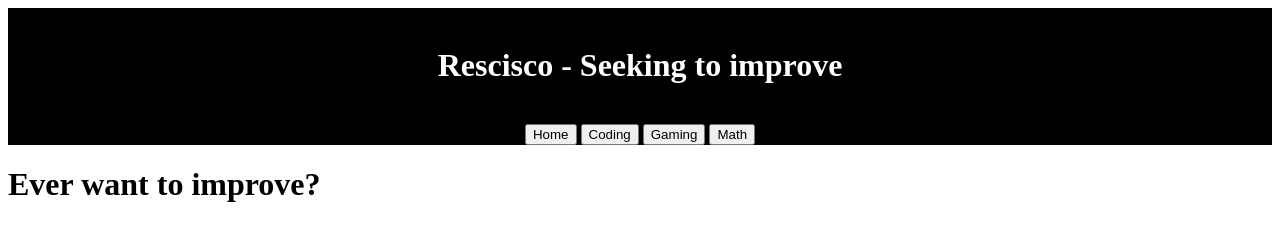
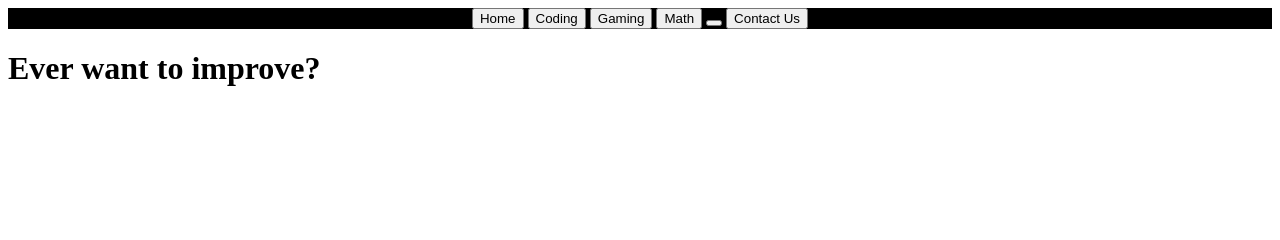
Before and after one commit to Moopheus/Moopheus.github.io, a plain HTML site: page index.html in a window 1280 px wide. Drawn offline with Linux system fonts and the light colour scheme.

Commit message:
Update index.html

```diff
--- a/index.html
+++ b/index.html
@@ -6,13 +6,12 @@
 <body>
   <header>
     <div class="title">
-      <br>
-      <h1 class="titletext">Rescisco - Seeking to improve</h1>
-      <br>
       <button class="menu" id="home">Home</button>
       <button class="menu" id="coding">Coding</button>
       <button class="menu" id="gaming">Gaming</button>
-      <button class="menu" id="Math">Math</button>
+      <button class="menu" id="math">Math</button>
+      <button class="menu" id="More"></button>
+      <button class="menu" id="contact">Contact Us</button>
     </div>
   </header>
   <main>
```
